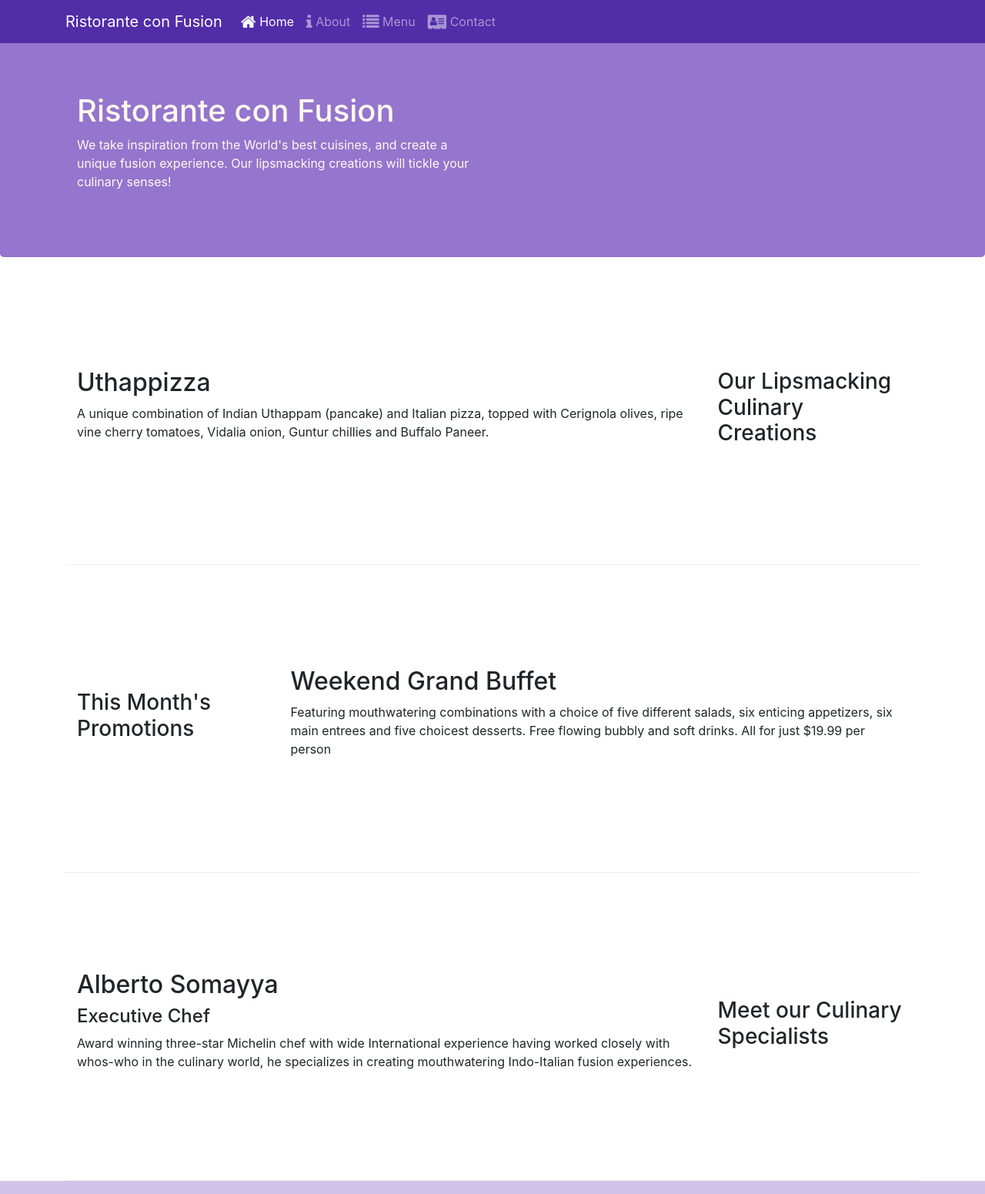
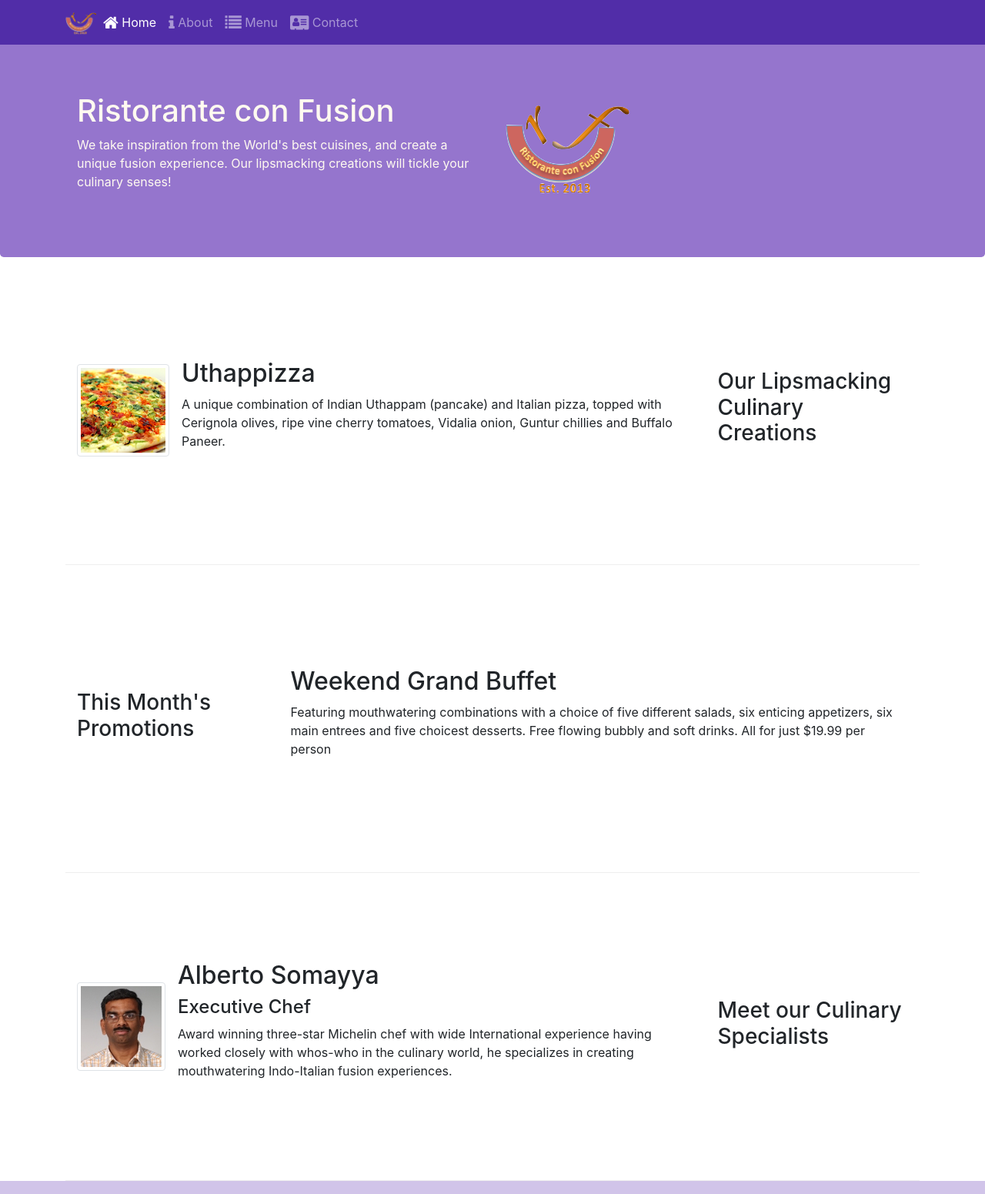
Before and after one commit to pallavisharma2811/Bootstrap4, a website: page index.html in a window 1280 px wide. Shown: the top 1551 px of the page at 77% size. Drawn offline with nearby package versions, Linux system fonts and the light colour scheme.

Commit message:
Image and Media

```diff
--- a/index.html
+++ b/index.html
@@ -19,7 +19,7 @@
         <button class="navbar-toggler"  type="button" data-toggle="collapse" data-target="#Navbar">
             <span class="navbar-toggler-icon"></span>
         </button>
-        <a class="navbar-brand" href ="#">Ristorante con Fusion</a>
+        <a class="navbar-brand mr-auto" href="#"><img src="img/logo.png" height="30" width="41"></a>
         <div class="collapse navbar-collapse" id="Navbar">
             <ul class="navbar-nav mr-auto">
                 <li class="nav-item active"><a class="nav-link" href="#"><span class="fa fa-home fa-lg"></span> Home</a></li>
@@ -43,7 +43,8 @@
                     <h1>Ristorante con Fusion</h1>
                     <p>We take inspiration from the World's best cuisines, and create a unique fusion experience. Our lipsmacking creations will tickle your culinary senses!</p>
                 </div>
-                <div class="col-12 col-sm">
+                <div class="col-12 col-sm align-self-center">
+                    <img src="img/logo.png" class="img-fluid">
                 </div>
             </div>
         </div>
@@ -55,8 +56,17 @@
                 <h3>Our Lipsmacking Culinary Creations</h3>
             </div>
             <div class="col col-sm order-sm-first col-md">
-                <h2>Uthappizza</h2>
-                <p class="d-none d-sm-block">A unique combination of Indian Uthappam (pancake) and Italian pizza, topped with Cerignola olives, ripe vine cherry tomatoes, Vidalia onion, Guntur chillies and Buffalo Paneer.</p>
+                <div class="media">
+                    <img class="d-flex mr-3 img-thumbnail align-self-center"
+                            src="img/uthappizza.png" alt="Uthappizza">
+                    <div class="media-body">
+                        <h2 class="mt-0">Uthappizza</h2>
+                        <p class="d-none d-sm-block">A unique combination of Indian Uthappam (pancake) and
+                            Italian pizza, topped with Cerignola olives, ripe vine
+                            cherry tomatoes, Vidalia onion, Guntur chillies and
+                            Buffalo Paneer.</p>
+                    </div>
+                </div>
             </div>
         </div>
 
@@ -68,6 +78,7 @@
             <div class="col col-sm col-md">
                 <h2>Weekend Grand Buffet</h2>
                 <p class="d-none d-sm-block">Featuring mouthwatering combinations with a choice of five different salads, six enticing appetizers, six main entrees and five choicest desserts. Free flowing bubbly and soft drinks. All for just $19.99 per person </p>
+
             </div>
         </div>
 
@@ -76,9 +87,19 @@
                 <h3>Meet our Culinary Specialists</h3>
             </div>
             <div class="col col-sm order-sm-first col-md">
-                <h2>Alberto Somayya</h2>
-                <h4>Executive Chef</h4>
-                <p class="d-none d-sm-block">Award winning three-star Michelin chef with wide International experience having worked closely with whos-who in the culinary world, he specializes in creating mouthwatering Indo-Italian fusion experiences. </p>
+                <div class="media">
+                    <img class="d-flex mr-3 img-thumbnail align-self-center"
+                            src="img/alberto.png" alt="Alberto Somayya">
+                    <div class="media-body">
+                        <h2 class="mt-0">Alberto Somayya</h2>
+                        <h4>Executive Chef</h4>
+                        <p class="d-none d-sm-block">Award winning three-star Michelin chef with wide
+                            International experience having worked closely with
+                            whos-who in the culinary world, he specializes in
+                            creating mouthwatering Indo-Italian fusion experiences.
+                        </p>
+                    </div>
+                </div>
             </div>
         </div>
     </div>
```
Also changed, not shown: aboutus.html (+3 -2 lines), contactus.html (+3 -2 lines), img/alberto.png (added), img/buffet.png (added), img/logo.png (added), img/uthappizza.png (added), 1 other file.
